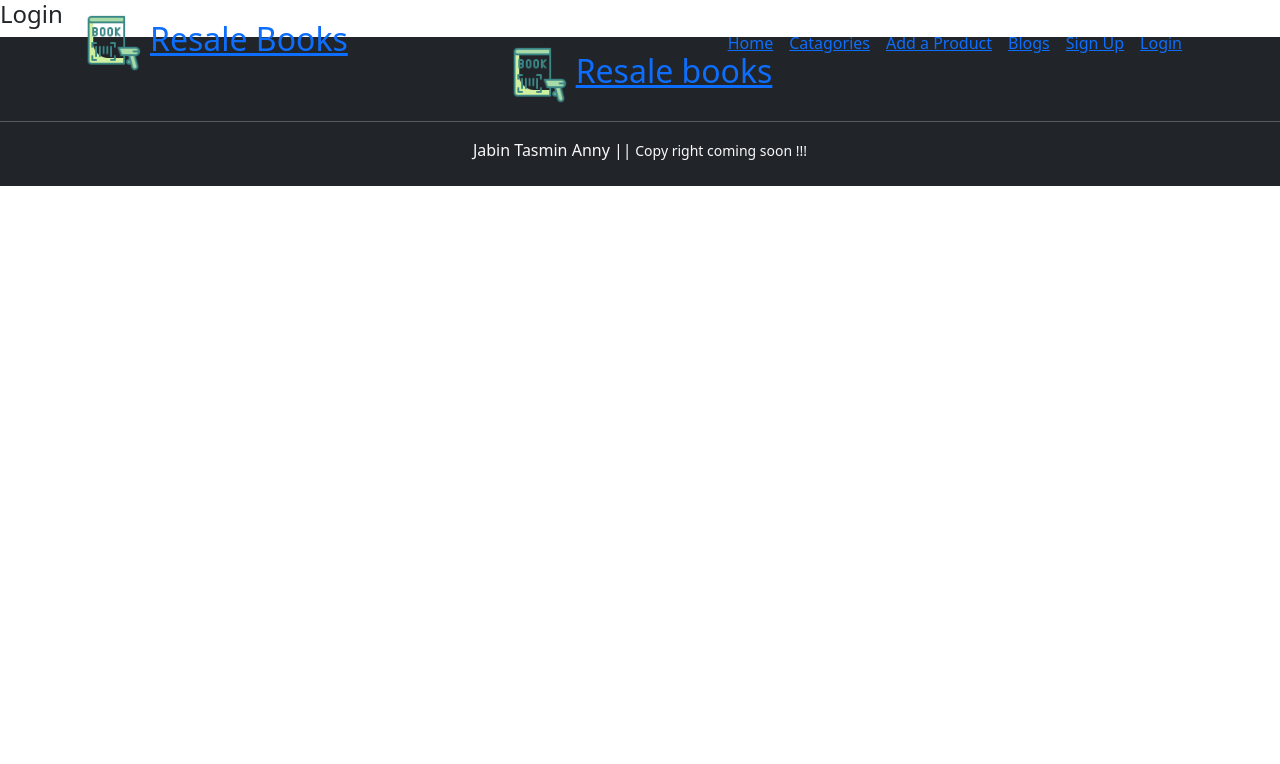
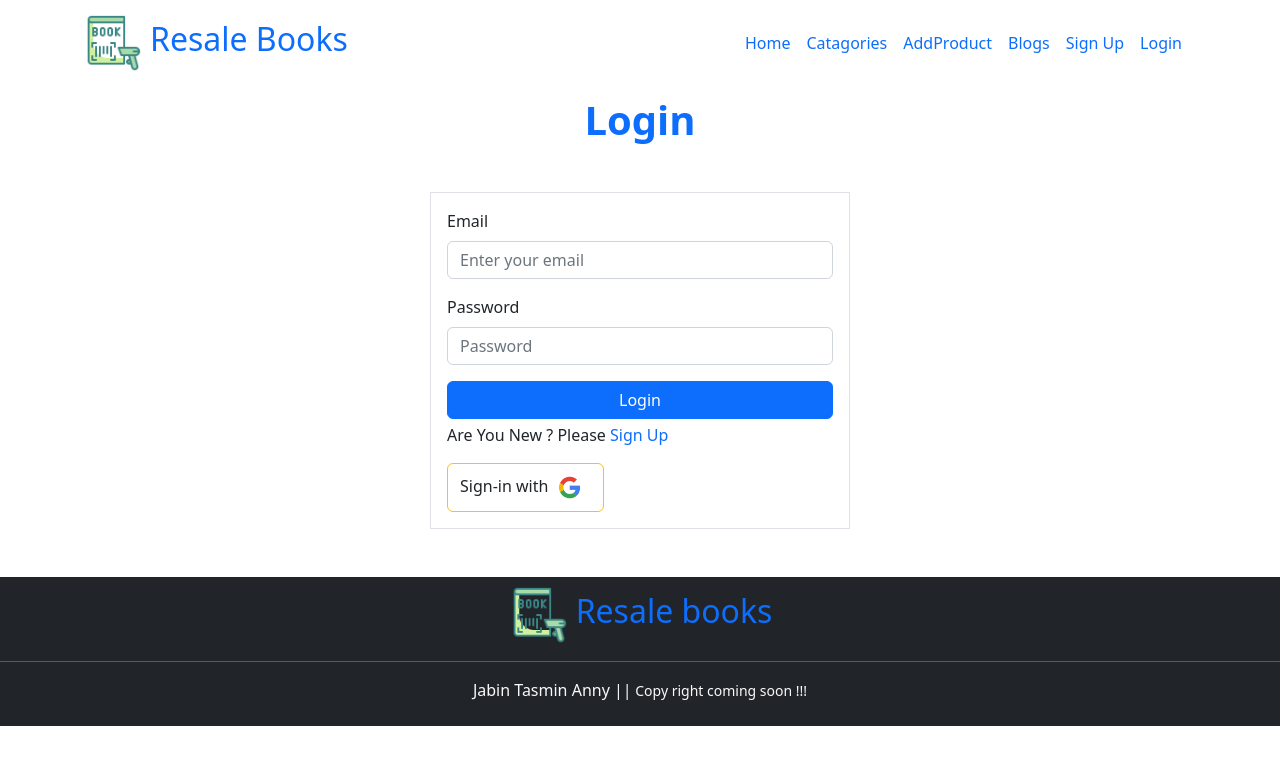
Before and after one commit to Anny27-pixel/resale-books-client, a React (Create React App) app: page /login in a window 1280 px wide. Shown: the top 764 px of the page. Built offline with nearby package versions, Linux system fonts and the light colour scheme; no server answers.

Commit message:
handle login and display user email in the top of the page

```diff
--- a/src/pages/Login/Login.js
+++ b/src/pages/Login/Login.js
@@ -1,9 +1,106 @@
-import React from 'react';
+import React, { useState } from "react";
+import { useContext } from "react";
+import Button from "react-bootstrap/Button";
+import Form from "react-bootstrap/Form";
+import { Link, useNavigate } from "react-router-dom";
+import { AuthContext } from "../../Context/UserContext";
+import logo from '../../assets/google.png';
+
 
 const Login = () => {
+    const [error, setError] = useState("");
+    const { signIn, setUser, googleSignIn } = useContext(AuthContext);
+
+    const navigate = useNavigate();
+
+    const handleGoogleSignIn = () => {
+        googleSignIn()
+            .then((res) => {
+                const user = res.user;
+                setUser(user);
+                navigate("/home");
+            })
+            .catch((error) => {
+                alert("Cant sign in");
+                console.error(error);
+            });
+    };
+
+    const handleSubmit = (event) => {
+        event.preventDefault();
+        const form = event.target;
+        const email = form.email.value;
+        const password = form.password.value;
+        signIn(email, password)
+            .then((res) => {
+                const user = res.user;
+                setUser(user);
+                alert("sign in Successful");
+                console.log(user);
+                form.reset();
+                navigate("/home");
+            })
+            .catch((error) => {
+                console.error(error);
+                setError(error.code);
+                alert("Sign-in Failed");
+            });
+    };
     return (
         <div>
-            <h4>Login</h4>
+            <div className="container mt-5 pt-5">
+                <h1 className="d-flex justify-content-center fw-bold text-primary">Login</h1>
+                <div
+                    className="form-container mx-auto border border-1 p-3 my-5"
+                    style={{ maxWidth: "420px" }}
+                >
+                    <Form onSubmit={handleSubmit}>
+                        <Form.Group className="mb-3" controlId="formBasicEmail">
+                            <Form.Label>Email</Form.Label>
+                            <Form.Control
+                                type="email"
+                                name="email"
+                                placeholder="Enter your email"
+                                required
+                            />
+                        </Form.Group>
+
+                        <Form.Group className="mb-3" controlId="formBasicPassword">
+                            <Form.Label>Password</Form.Label>
+                            <Form.Control
+                                type="password"
+                                name="password"
+                                placeholder="Password"
+                                required
+                            />
+                            <small className="error text-danger">{error}</small>
+                        </Form.Group>
+                        <Button variant="primary" type="submit" className="d-block w-100">
+                            Login
+                        </Button>
+                    </Form>
+                    <p className="mt-1 mb-3 ">
+                        Are You New ? Please {" "}
+                        <Link className="text-decoration-none" to="/signUp">
+                            Sign Up
+                        </Link>
+                    </p>
+                    <div className="d-flex justify-content-between">
+                        <button
+                            onClick={handleGoogleSignIn}
+                            className="btn btn-outline-warning text-dark "
+                        >
+                            Sign-in with
+                            <img
+                                src={logo}
+                                alt=""
+                                width="35px"
+                                className="mx-1"
+                            />
+                        </button>
+                    </div>
+                </div>
+            </div>
         </div>
     );
 };
--- a/src/pages/shared/Footer/Footer.js
+++ b/src/pages/shared/Footer/Footer.js
@@ -8,10 +8,10 @@ const Footer = () => {
             <footer className="py-2 bg-dark text-light text-center">
                 <Link
                     to="/home"
-                    className="d-flex gap-2 justify-content-center align-items-center"
+                    className="d-flex gap-2 justify-content-center align-items-center text-decoration-none"
                 >
                     <img src={logo} alt="" width="60px" />
-                    <h2>Resale books</h2>
+                    <h2 >Resale books</h2>
                 </Link>
                 <hr />
                 <p>Jabin Tasmin Anny ||<small> Copy right coming soon !!!</small></p>
--- a/src/pages/shared/Header/Header.js
+++ b/src/pages/shared/Header/Header.js
@@ -37,7 +37,7 @@ const Header = () => {
             >
                 <Container>
                     <Navbar.Brand>
-                        <Link to="/home" className="d-flex gap-2 align-items-center">
+                        <Link to="/home" className="d-flex gap-2 align-items-center text-decoration-none">
                             <img src={logo} alt="" width="60px" />
                             <h2>Resale Books</h2>
                         </Link>
@@ -55,18 +55,18 @@ const Header = () => {
                         </Offcanvas.Header>
                         <Offcanvas.Body>
                             <Nav className="justify-content-end flex-grow-1 pe-3 gap-3 align-items-center">
-                                <Link to="/home">Home</Link>
-                                <Link to="/Catagories">Catagories</Link>
-                                <Link to="/addProduct">Add a Product</Link>
-                                <Link to="/blog">Blogs</Link>
+                                <Link to="/home" className="text-decoration-none">Home</Link>
+                                <Link to="/Catagories" className="text-decoration-none">Catagories</Link>
+                                <Link to="/addProduct" className="text-decoration-none">AddProduct</Link>
+                                <Link to="/blog" className="text-decoration-none">Blogs</Link>
                                 {user && user.uid ? (
-                                    <Button variant="primary" onClick={handleLogOut}>
+                                    <Button variant="primary" onClick={handleLogOut} className="text-decoration-none">
                                         Logout
                                     </Button>
                                 ) : (
                                     <>
-                                        <Link to="/signUp">Sign Up</Link>
-                                        <Link to="/login">Login</Link>
+                                        <Link to="/signUp" className="text-decoration-none">Sign Up</Link>
+                                        <Link to="/login" className="text-decoration-none">Login</Link>
                                     </>
                                 )}
                             </Nav>
```
